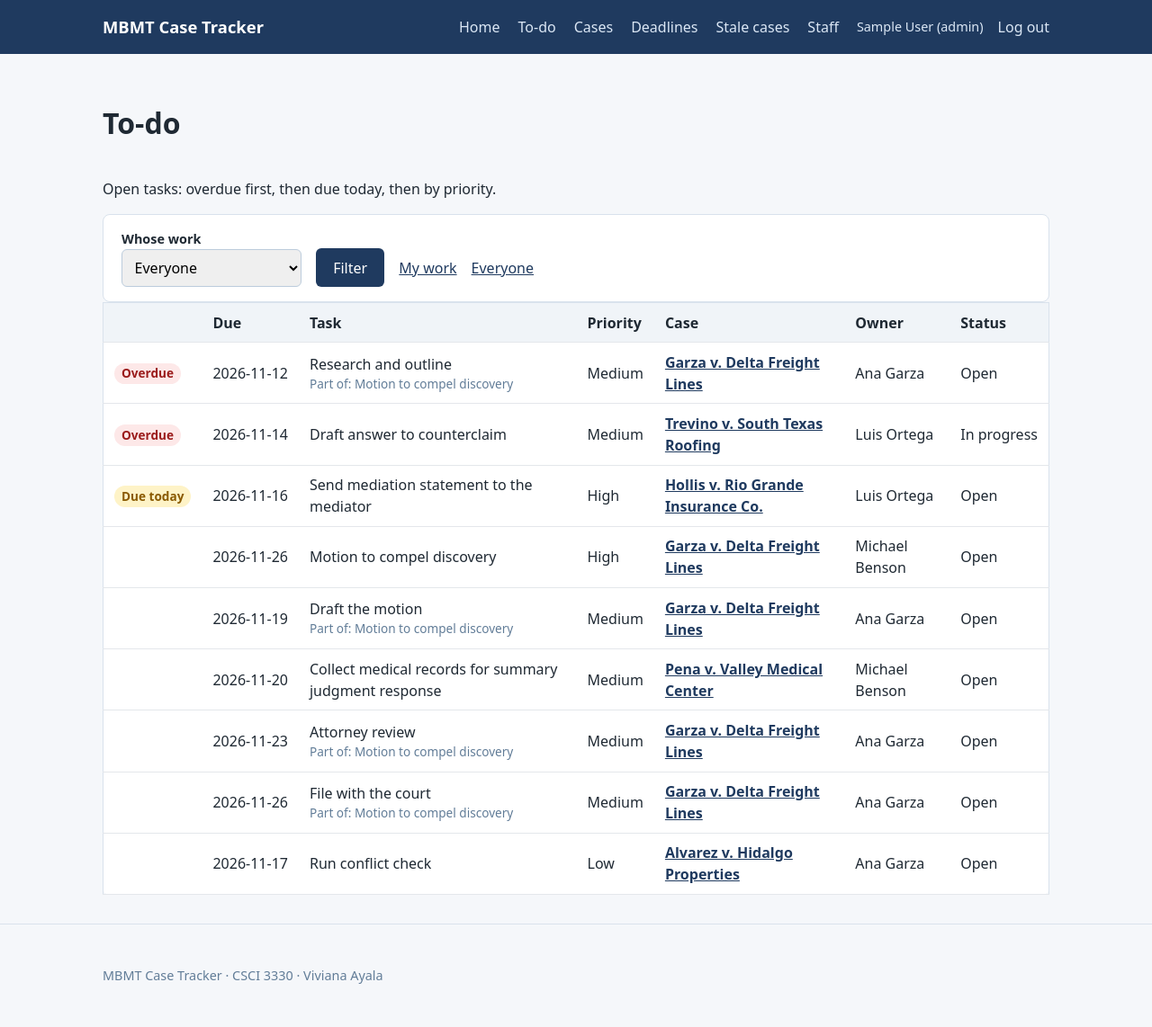
After one commit to Vayala13/VA-3330-Final-Proj-App, a Node server app: page /tasks in a window 1280 px wide. The commit adds this page. Shown: the whole page at 90% size. Run offline with Node 20, Linux system fonts and the light colour scheme; the visitor is signed in with stand-in values (Sample User, id 1); some libraries are stand-ins or nearby versions.

Commit message:
Add To-do page with My work filter and nav link

```diff
--- /dev/null
+++ b/controllers/tasksController.js
@@ -0,0 +1,17 @@
+import { listTodo } from "../services/taskService.js";
+import { getAllUsers, parseOwnerFilter } from "../services/userService.js";
+
+export function listTasks(req, res, next) {
+  try {
+    const ownerId = parseOwnerFilter(req.query.owner, req.user);
+    res.render("tasks.ejs", {
+      title: "To-do",
+      tasks: listTodo({ ownerId }),
+      staff: getAllUsers(),
+      owner: req.query.owner || "",
+      ownerName: getAllUsers().find((person) => person.userId === ownerId)?.name ?? null
+    });
+  } catch (error) {
+    next(error);
+  }
+}
--- a/public/css/styles.css
+++ b/public/css/styles.css
@@ -332,3 +332,13 @@ body {
   color: #627d98;
   font-size: 0.85rem;
 }
+
+.flag-due-today {
+  background: #fef3c7;
+  color: #8a5a00;
+}
+
+.subtask-of {
+  color: #627d98;
+  font-size: 0.85rem;
+}
--- a/server.js
+++ b/server.js
@@ -6,6 +6,7 @@ import authRouter from "./routes/auth.js";
 import staffRouter from "./routes/staff.js";
 import casesRouter from "./routes/cases.js";
 import deadlinesRouter from "./routes/deadlines.js";
+import tasksRouter from "./routes/tasks.js";
 import { securityHeaders, sessionMiddleware, csrfProtection } from "./middleware/security.js";
 import {
   passportInitialize,
@@ -40,6 +41,7 @@ app.use(ensureAuthenticated);
 app.use("/", homeRouter);
 app.use("/cases", casesRouter);
 app.use("/deadlines", deadlinesRouter);
+app.use("/tasks", tasksRouter);
 app.use("/staff", staffRouter);
 
 app.use(notFound);
--- a/services/userService.js
+++ b/services/userService.js
@@ -70,6 +70,23 @@ export function getAllUsers() {
   return [...users];
 }
 
+// Turns an owner filter from the query string into a userId. "mine" means the signed-in user; empty means everyone.
+export function parseOwnerFilter(owner, currentUser) {
+  if (!isGoodStringParam(owner)) {
+    return null;
+  }
+  if (owner === "mine") {
+    return currentUser.userId;
+  }
+  const ownerId = Number(owner);
+  if (!findUserById(ownerId)) {
+    const error = new Error("Choose a person from the list.");
+    error.status = 400;
+    throw error;
+  }
+  return ownerId;
+}
+
 export function findUserById(userId) {
   return users.find((user) => user.userId === userId);
 }
--- a/views/partials/nav.ejs
+++ b/views/partials/nav.ejs
@@ -1,6 +1,7 @@
 <nav class="site-nav" aria-label="Main">
   <% if (locals.currentUser) { %>
     <a href="/">Home</a>
+    <a href="/tasks">To-do</a>
     <a href="/cases">Cases</a>
     <a href="/deadlines">Deadlines</a>
     <a href="/cases/stale">Stale cases</a>
--- /dev/null
+++ b/views/partials/ownerFilter.ejs
@@ -0,0 +1,16 @@
+<form action="<%= ownerFilterAction %>" method="GET" class="filter-bar">
+  <div>
+    <label for="owner">Whose work</label>
+    <select id="owner" name="owner">
+      <option value="">Everyone</option>
+      <option value="mine" <%= owner === "mine" ? "selected" : "" %>>My work</option>
+      <% staff.forEach((person) => { %>
+        <option value="<%= person.userId %>" <%= owner === String(person.userId) ? "selected" : "" %>><%= person.name %></option>
+      <% }) %>
+    </select>
+  </div>
+
+  <button type="submit" class="btn">Filter</button>
+  <a href="<%= ownerFilterAction %>?owner=mine" class="clear-link">My work</a>
+  <a href="<%= ownerFilterAction %>" class="clear-link">Everyone</a>
+</form>
--- /dev/null
+++ b/views/tasks.ejs
@@ -0,0 +1,50 @@
+<%- include("partials/header.ejs") %>
+
+<div class="page-heading">
+  <h1>To-do</h1>
+</div>
+<p>Open tasks: overdue first, then due today, then by priority.</p>
+
+<%- include("partials/ownerFilter.ejs", { ownerFilterAction: "/tasks" }) %>
+
+<% if (tasks.length === 0) { %>
+  <p class="empty">No open tasks<%= ownerName ? ` for ${ownerName}` : "" %>.</p>
+<% } else { %>
+  <table class="data-table">
+    <thead>
+      <tr>
+        <th></th>
+        <th>Due</th>
+        <th>Task</th>
+        <th>Priority</th>
+        <th>Case</th>
+        <th>Owner</th>
+        <th>Status</th>
+      </tr>
+    </thead>
+    <tbody>
+      <% tasks.forEach((task) => { %>
+        <tr>
+          <td class="nowrap">
+            <% if (task.label) { %>
+              <span class="flag flag-<%= task.label.toLowerCase().replace(" ", "-") %>"><%= task.label %></span>
+            <% } %>
+          </td>
+          <td class="nowrap"><%= task.dueDate %></td>
+          <td>
+            <%= task.title %>
+            <% if (task.parentTitle) { %>
+              <div class="subtask-of">Part of: <%= task.parentTitle %></div>
+            <% } %>
+          </td>
+          <td><%= task.priority %></td>
+          <td><a href="/cases/<%= task.caseId %>"><%= task.caption %></a></td>
+          <td><%= task.ownerName %></td>
+          <td class="nowrap"><%= task.status %></td>
+        </tr>
+      <% }) %>
+    </tbody>
+  </table>
+<% } %>
+
+<%- include("partials/footer.ejs") %>
```
Also changed, not shown: routes/tasks.js (added, +8 -0 lines), services/userService.test.js (+12 -0 lines).
